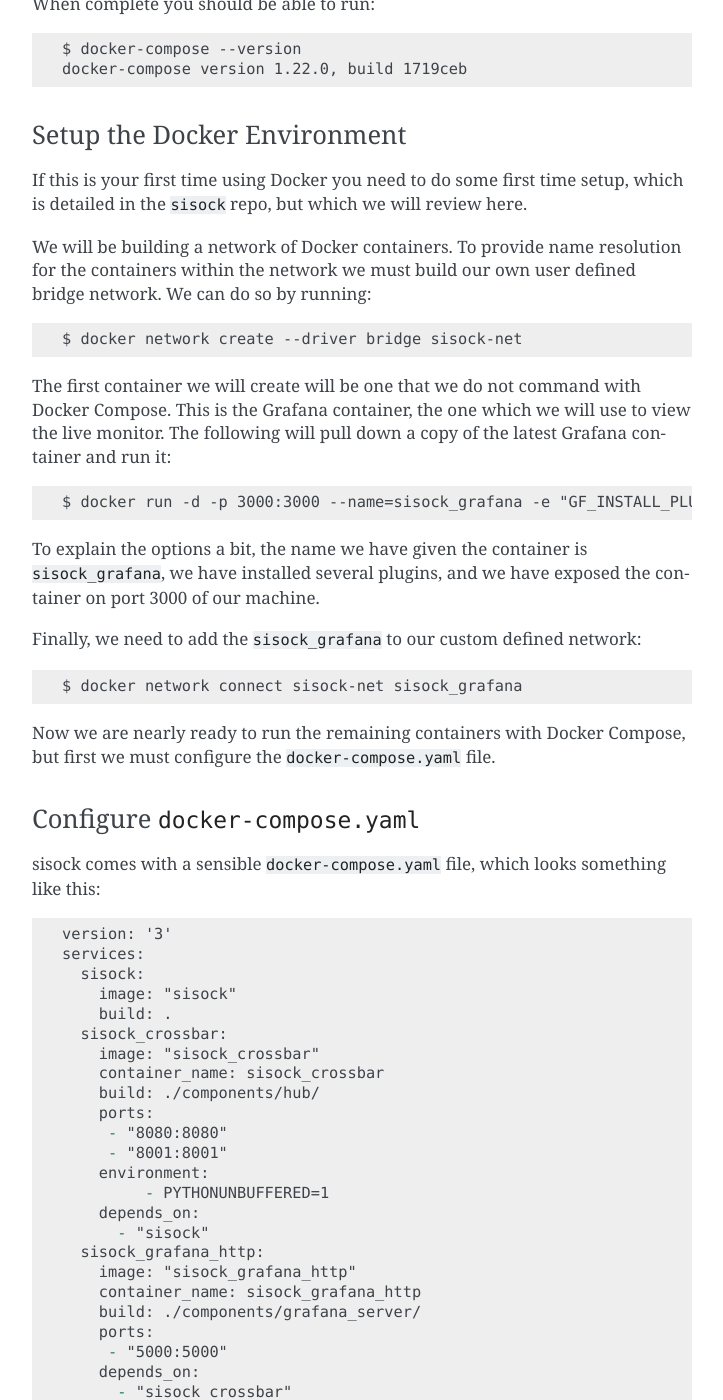
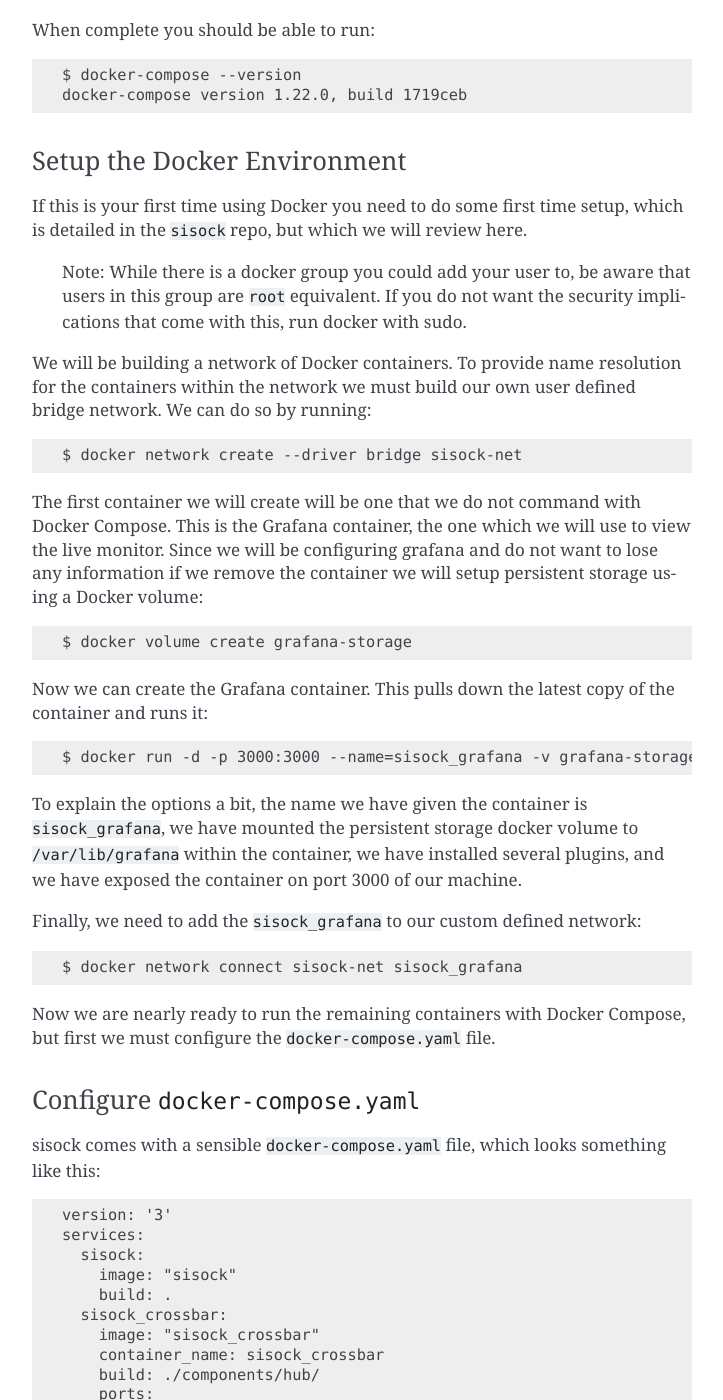
Before and after one commit to simonsobs/ocs, a Sphinx documentation site: the page built from docs/live_monitoring.rst, in a window 1280 px wide and 1400 px high, scrolled down 4248 px. Shown: the whole window, without its empty margins (388-1111 px from the left). Built offline with Sphinx 7.4.7, drawn with Linux system fonts in a browser that asks for light colours; some of the changed text lies outside the part shown.

Commit message:
Update Docker setup with persistent storage of grafana database

```diff
--- a/docs/live_monitoring.rst
+++ b/docs/live_monitoring.rst
@@ -30,6 +30,7 @@
     * Docker_
     * `Docker Compose`_
     * sisock_
+    * spt3g_ - For writing data to disk in ``.3g`` format.
 
 .. _Installing OCS:
 
@@ -187,6 +188,10 @@
 If this is your first time using Docker you need to do some first time setup,
 which is detailed in the ``sisock`` repo, but which we will review here.
 
+    Note: While there is a docker group you could add your user to, be aware
+    that users in this group are ``root`` equivalent. If you do not want the
+    security implications that come with this, run docker with sudo.
+
 We will be building a network of Docker containers. To provide name resolution
 for the containers within the network we must build our own user defined bridge
 network. We can do so by running::
@@ -195,14 +200,21 @@
 
 The first container we will create will be one that we do not command with
 Docker Compose. This is the Grafana container, the one which we will use to
-view the live monitor. The following will pull down a copy of the latest
-Grafana container and run it::
+view the live monitor. Since we will be configuring grafana and do not want to
+lose any information if we remove the container we will setup persistent
+storage using a Docker volume::
 
-    $ docker run -d -p 3000:3000 --name=sisock_grafana -e "GF_INSTALL_PLUGINS=grafana-simple-json-datasource, natel-plotly-panel" grafana/grafana
+    $ docker volume create grafana-storage
+
+Now we can create the Grafana container. This pulls down the latest copy of
+the container and runs it::
+
+    $ docker run -d -p 3000:3000 --name=sisock_grafana -v grafana-storage:/var/lib/grafana -e "GF_INSTALL_PLUGINS=grafana-simple-json-datasource, natel-plotly-panel" grafana/grafana
 
 To explain the options a bit, the name we have given the container is
-``sisock_grafana``, we have installed several plugins, and we have exposed the
-container on port 3000 of our machine.
+``sisock_grafana``, we have mounted the persistent storage docker volume to
+``/var/lib/grafana`` within the container, we have installed several plugins,
+and we have exposed the container on port 3000 of our machine.
 
 Finally, we need to add the ``sisock_grafana`` to our custom defined network::
 
@@ -416,11 +428,12 @@
 ===================
 
 Now we are ready to configure Grafana. This should be a one time setup,
-however, if you destroy and rebuild the grafana container, you will obviously
-need to reconfigure. The configuration is not challenging, however dashboard
-configuration can be quite time consuming. The good news is dashboards can be
-backed up by downloading them in a ``.json`` format. Users are responsible for
-backing up their own dashboards.
+however, if you destroy the persistent storage volume and rebuild the grafana
+container, you will obviously need to reconfigure. The configuration is not
+challenging, however dashboard configuration can be quite time consuming. The
+good news is dashboards can be backed up by downloading them in a ``.json``
+format. The docker volume will keep your dashboard configurations, but
+ultimately users are responsible for backing up their own dashboards.
 
 Set a Password
 --------------
```
Also changed, not shown: other parts of docs/live_monitoring.rst (+1 -0 lines).
